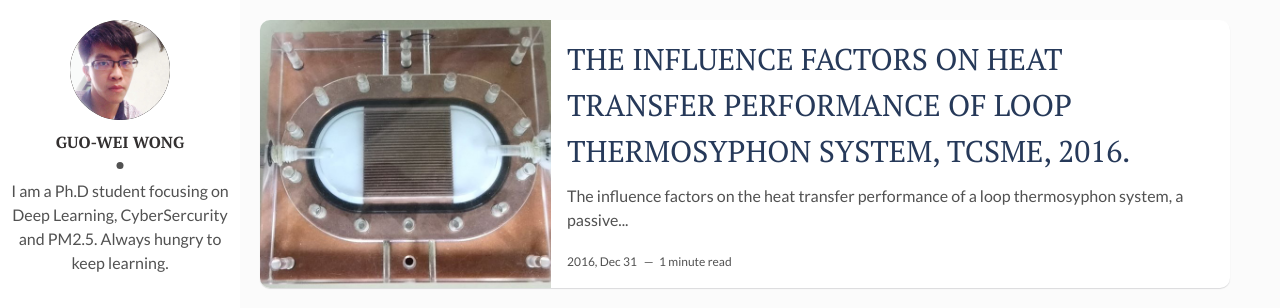
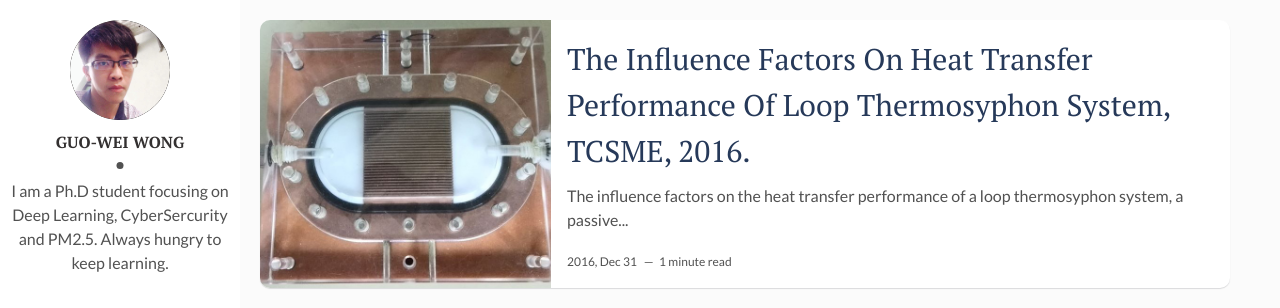
Before and after one commit to Irish-kw/Irish-kw.github.io, a Jekyll site: the page built from index.html, in a window 1280 px wide, cut to the strip 0-308 px from the top of the page. Built offline with Jekyll 4.4.1, drawn with Linux system fonts in a browser that asks for light colours; the list of posts is cut into pages by our own code.

```diff
--- a/_posts/2016-12-31-TSCME2016.markdown
+++ b/_posts/2016-12-31-TSCME2016.markdown
@@ -1,6 +1,6 @@
 ---
 layout: post
-title: THE INFLUENCE FACTORS ON HEAT TRANSFER PERFORMANCE OF LOOP THERMOSYPHON SYSTEM, TCSME, 2016.
+title: The Influence Factors On Heat Transfer Performance Of Loop Thermosyphon System, TCSME, 2016.
 date: 2016-12-31 08:00:00 +0800
 description: You’ll find this post in your `_posts` directory. Go ahead and edit it and re-build the site to see your changes. # Add post description (optional)
 img: TCSME2016.jpg # Add image post (optional)
```
